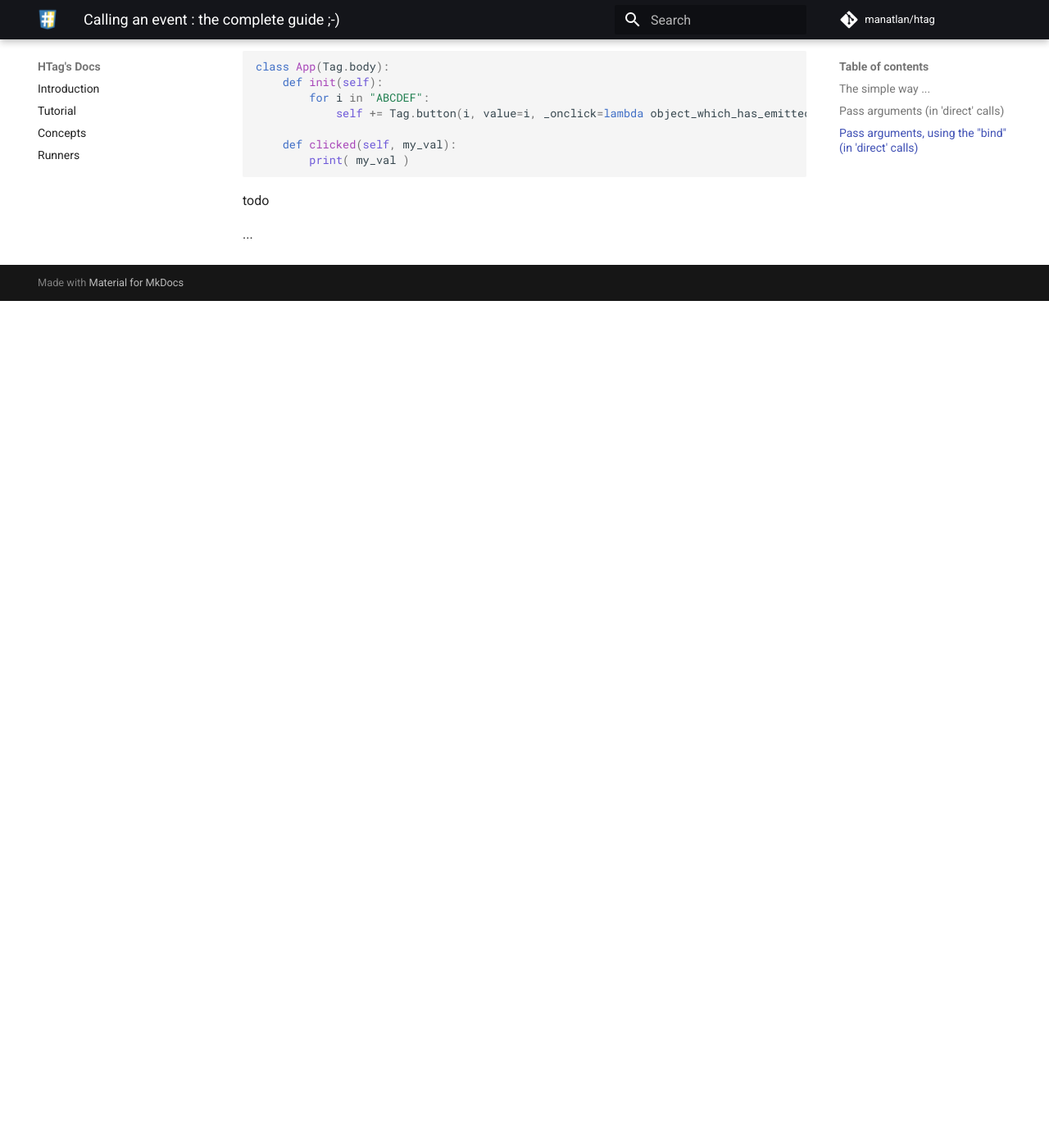
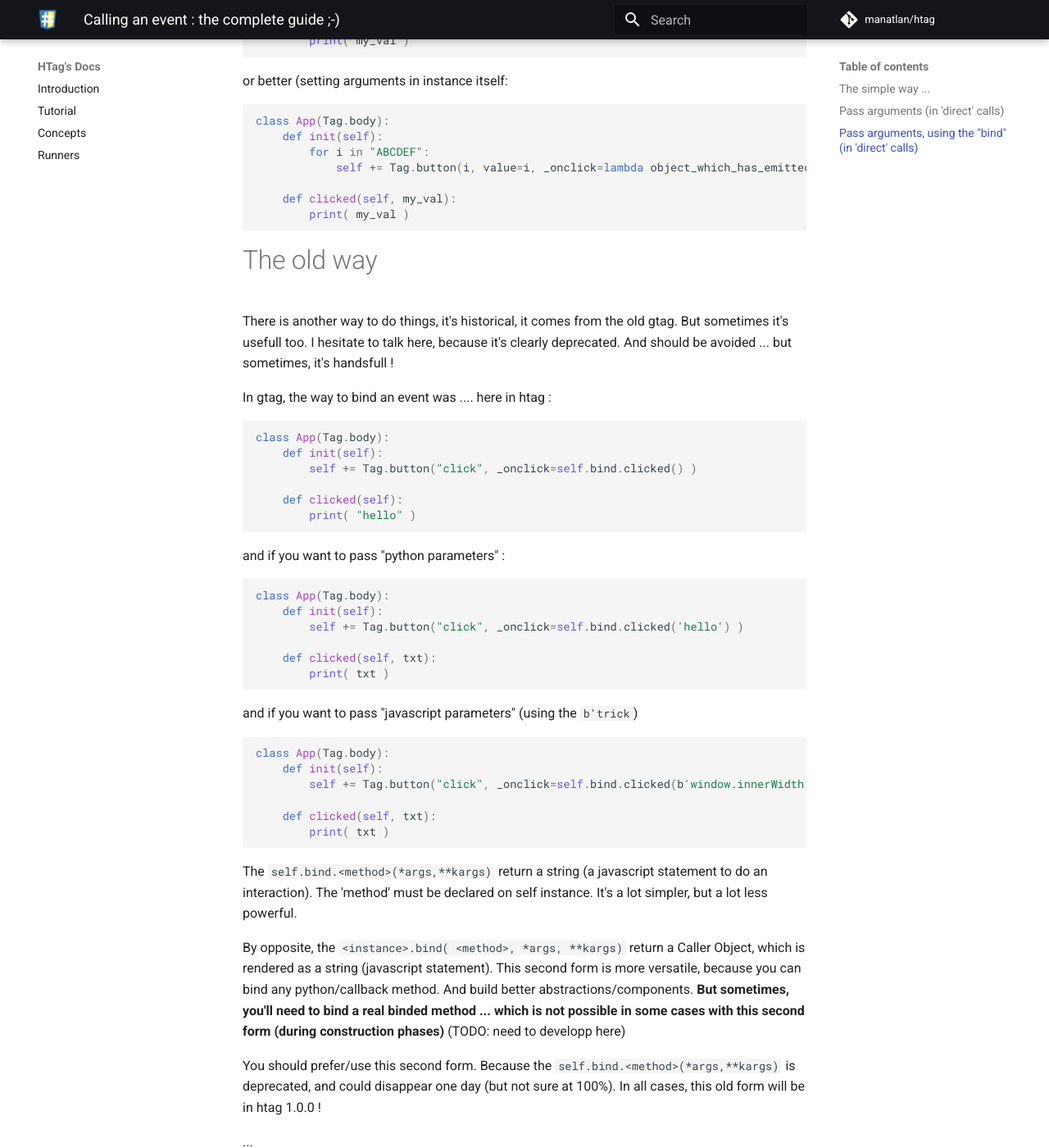
Before and after one commit to manatlan/htag, an MkDocs documentation site: the page built from docs/calling_an_event.md, in a window 1280 px wide and 1400 px high, scrolled down 2730 px. Shown: the whole window at 82% size. Built offline with MkDocs 1.6.1 and Material for MkDocs 9.7.7, drawn with Linux system fonts in a browser that asks for light colours; comment, search, counter and statistics services are not loaded; before the commit the page ends 3097 px from its top, so only the background shows below that; some of the changed text lies outside the part shown.

Commit message:
Update calling_an_event.md

````diff
--- a/docs/calling_an_event.md
+++ b/docs/calling_an_event.md
@@ -1,4 +1,6 @@
 # Calling an event : the complete guide ;-)
+
+After months of use, and more than 100 htag apps later, here are my notes ;-)
 
 ## The simple way ...
 
@@ -118,7 +120,7 @@ class App(Tag.body):
         print( my_val )
 ```
 
-or better :
+or better (setting arguments in instance itself:
 
 ```python
 class App(Tag.body):
@@ -130,6 +132,49 @@ class App(Tag.body):
         print( my_val )
 
 ```
-todo
+
+# The old way
+
+There is another way to do things, it's historical, it comes from the old gtag. But sometimes it's usefull too. I hesitate to talk here, because it's clearly deprecated. And should be avoided ... but sometimes, it's handsfull !
+
+In gtag, the way to bind an event was .... here in htag :
+
+```python
+class App(Tag.body):
+    def init(self):
+        self += Tag.button("click", _onclick=self.bind.clicked() )
+
+    def clicked(self):
+        print( "hello" )
+```
+
+and if you want to pass "python parameters" :
+
+```python
+class App(Tag.body):
+    def init(self):
+        self += Tag.button("click", _onclick=self.bind.clicked('hello') )
+
+    def clicked(self, txt):
+        print( txt )
+```
+
+and if you want to pass "javascript parameters" (using the `b'trick`)
+
+```python
+class App(Tag.body):
+    def init(self):
+        self += Tag.button("click", _onclick=self.bind.clicked(b'window.innerWidth') )
+
+    def clicked(self, txt):
+        print( txt )
+```
+The `self.bind.<method>(*args,**kargs)` return a string (a javascript statement to do an interaction).
+The 'method' must be declared on self instance. It's a lot simpler, but a lot less powerful.
+
+By opposite, the `<instance>.bind( <method>, *args, **kargs)` return a Caller Object, which is rendered as a string (javascript statement). This second form is more versatile, because you can bind any python/callback method. And build better abstractions/components. **But sometimes, you'll need to bind a real binded method ... which is not possible in some cases with this second form (during construction phases)** (TODO: need to developp here)
+
+You should prefer/use this second form. Because the `self.bind.<method>(*args,**kargs)` is deprecated, and could disappear one day (but not sure at 100%).
+In all cases, this old form will be in htag 1.0.0 !
 
 ...
````
